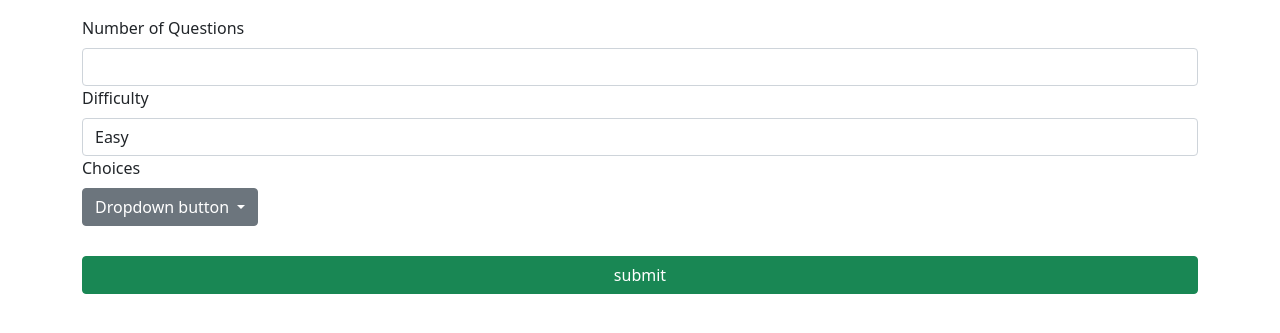
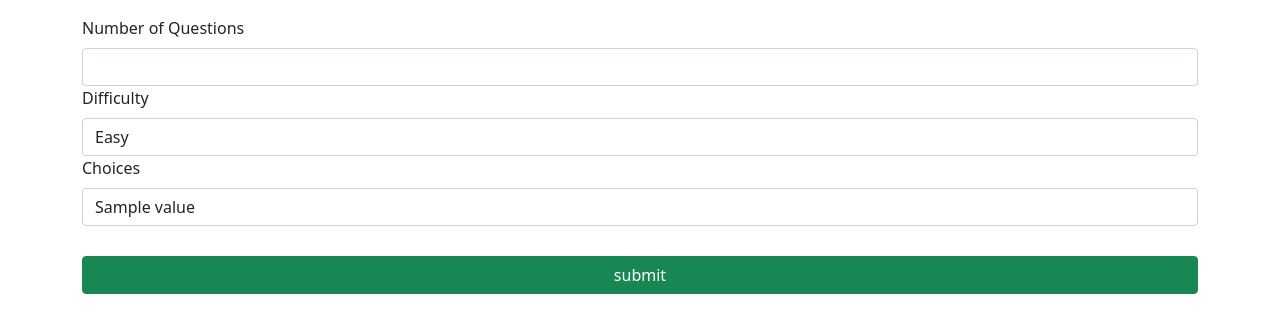
Before and after one commit to sarthakpunjabi/quiz-application, a Django app: template quizes/templates/quizes/add_quiz.html in a window 1280 px wide. Shown: the top 333 px of the page. Run offline with Django 4.2, Linux system fonts and the light colour scheme; the template is opened without the code that fills it: most values are stand-ins (such as "Sample title", 1, 10 or a date in 2020); some libraries are stand-ins or nearby versions.

Commit message:
adding add_quiz.html and making of form  dynamically

```diff
--- a/quizes/templates/quizes/add_quiz.html
+++ b/quizes/templates/quizes/add_quiz.html
@@ -10,31 +10,29 @@ add_quiz
 {% endblock title %}
 
 {% block content %}
-<form action="" method="post">
+<form action="" method="post" id="addForm">
 {% csrf_token %}
 
 <label for="num_of_question" class="form-label">Number of Questions</label>
-<input type="number" name="num_of_question" class="form-control">
+<input type="number" name="num_of_question" class="form-control" id="num_of_question">
 <label for="difficulty" class="form-label">Difficulty</label>
 <select name="difficulty" id="difficult" class="form-control">
-    <option value="Easy">Easy</option>
-    <option value="Medium">Medium</option>
-    <option value="Difficult">Difficult</option>
+    <option value="easy">Easy</option>
+    <option value="medium">Medium</option>
+    <option value="difficult">Difficult</option>
 </select>
 <label for="choices" class="form-label">Choices</label>
 <div class="dropdown" class="form-select ">
-    <button class="btn btn-secondary dropdown-toggle" type="button" id="dropdownMenuButton2" data-bs-toggle="dropdown" aria-expanded="false">
-        Dropdown button
-    </button>
-    <ul class="dropdown-menu dropdown-menu-dark" aria-labelledby="dropdownMenuButton2">
-        <li><a class="dropdown-item active" href="#">Select Category</a></li>
-        {% for subject in choices %}
-            <li><a class="dropdown-item" href="#" name="{{subject}}" data-value="{{subject}}">{{subject}}</a></li>
+    <select name="cho" id="cho" class="form-control">
+        {% for key,value in choices.items %}
+            <option value="{{key}}" name="{{key}}">{{value}}</option>
         {% endfor %}
-    </ul>
+    </select>
+
   </div>
 
-<input type="submit" name="submit" value="submit" class="btn btn-success" style="margin-top: 30px; width: 100%;">
+<input type="submit" name="submit" id="submit" value="submit" class="btn btn-success" style="margin-top: 30px; width: 100%;">
 </form>
+<div id="que-ans"></div>
 
 {% endblock content %}
```
